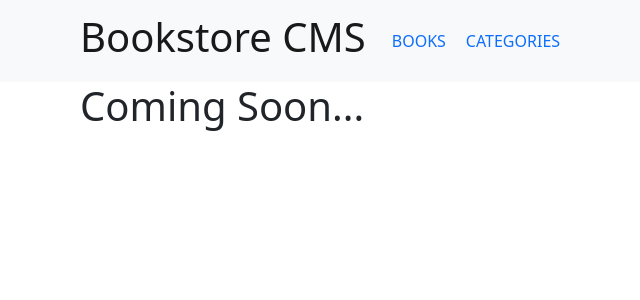
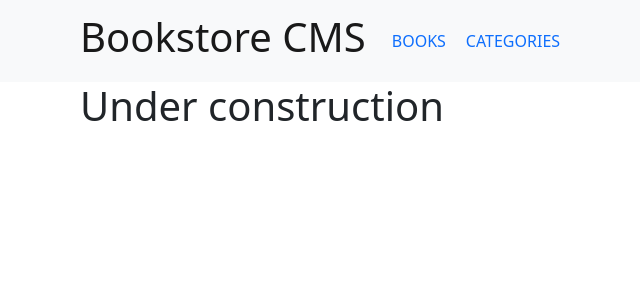
Before and after one commit to Ntwali-Josue/bookstore, a React (Create React App) app: page /categories in a window 1280 px wide. Shown: the top 300 px of the page, without its empty margins (2-642 px from the left). Built offline with nearby package versions, Linux system fonts and the light colour scheme.

Commit message:
Display under construction text in the categories page

```diff
--- a/src/components/Categories.js
+++ b/src/components/Categories.js
@@ -2,7 +2,7 @@ import React from 'react';
 
 const Categories = () => (
   <div className="container">
-    <h1>Coming Soon...</h1>
+    <h1>Under construction</h1>
   </div>
 );
 
```
